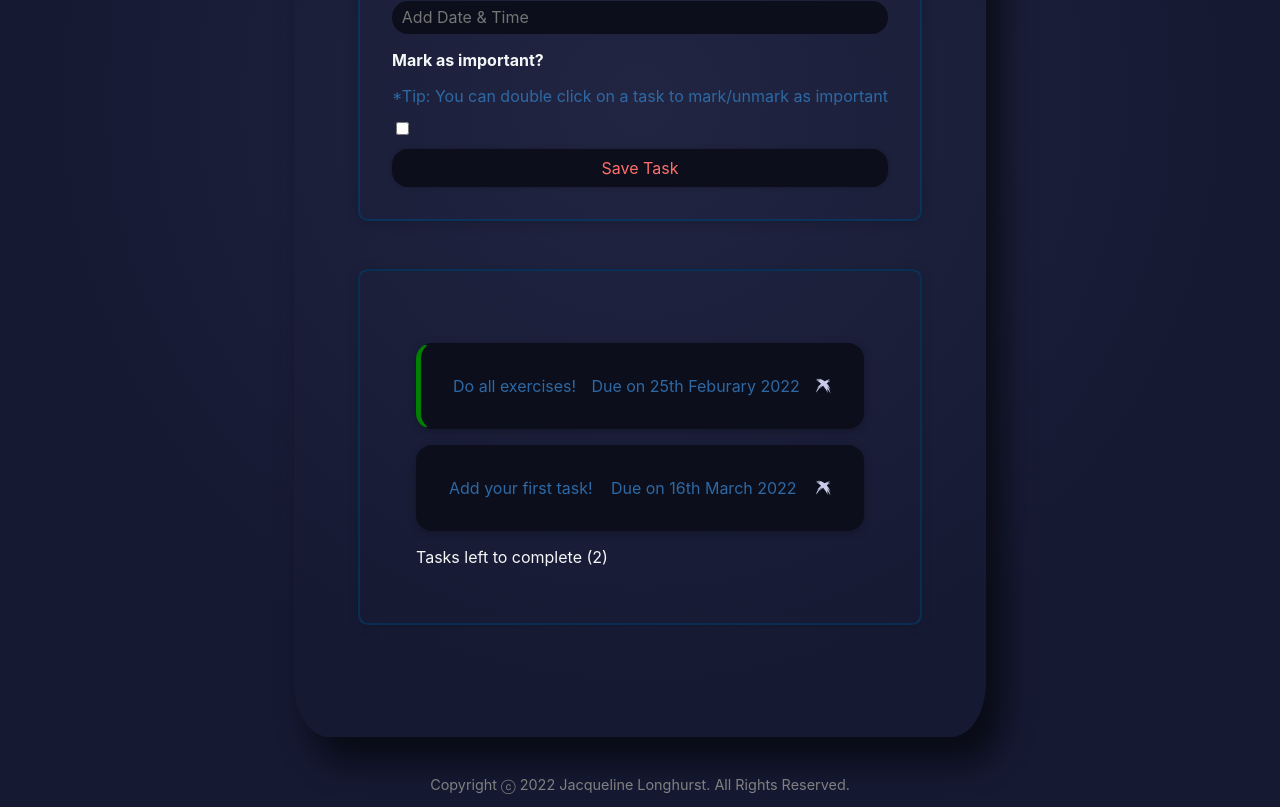
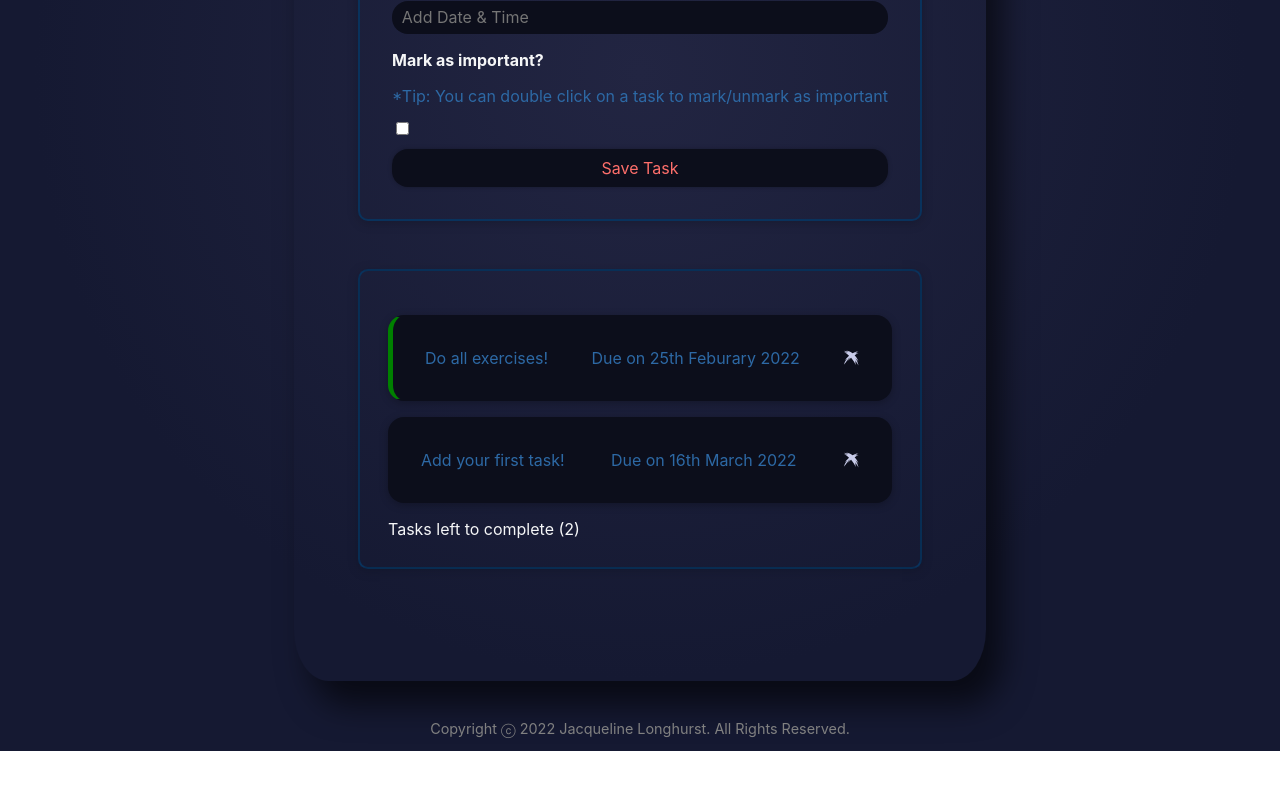
Before and after one commit to jalonghurst/motivational-task-tracker, a React (Create React App) app: page / in a window 1280 px wide. Shown: the part 606-1413 px from the top of the page. After the commit the page ends 1357 px from the top, so only its background shows below. Built offline with nearby package versions, Linux system fonts and the light colour scheme.

Commit message:
Reduced padding between task item and task list

```diff
--- a/src/components/TaskGoals/TaskList/TaskList.css
+++ b/src/components/TaskGoals/TaskList/TaskList.css
@@ -1,7 +1,7 @@
 .goal-list {
   list-style: none;
   margin: 0;
-  padding: 10%;
+  padding: 5%;
   box-shadow: 0 2px 12px rgba(0, 0, 0, 0.2);
 }
 
```
Also changed, not shown: src/components/TaskGoals/TaskHeader/TaskHeader.css (line endings or trailing spaces).
